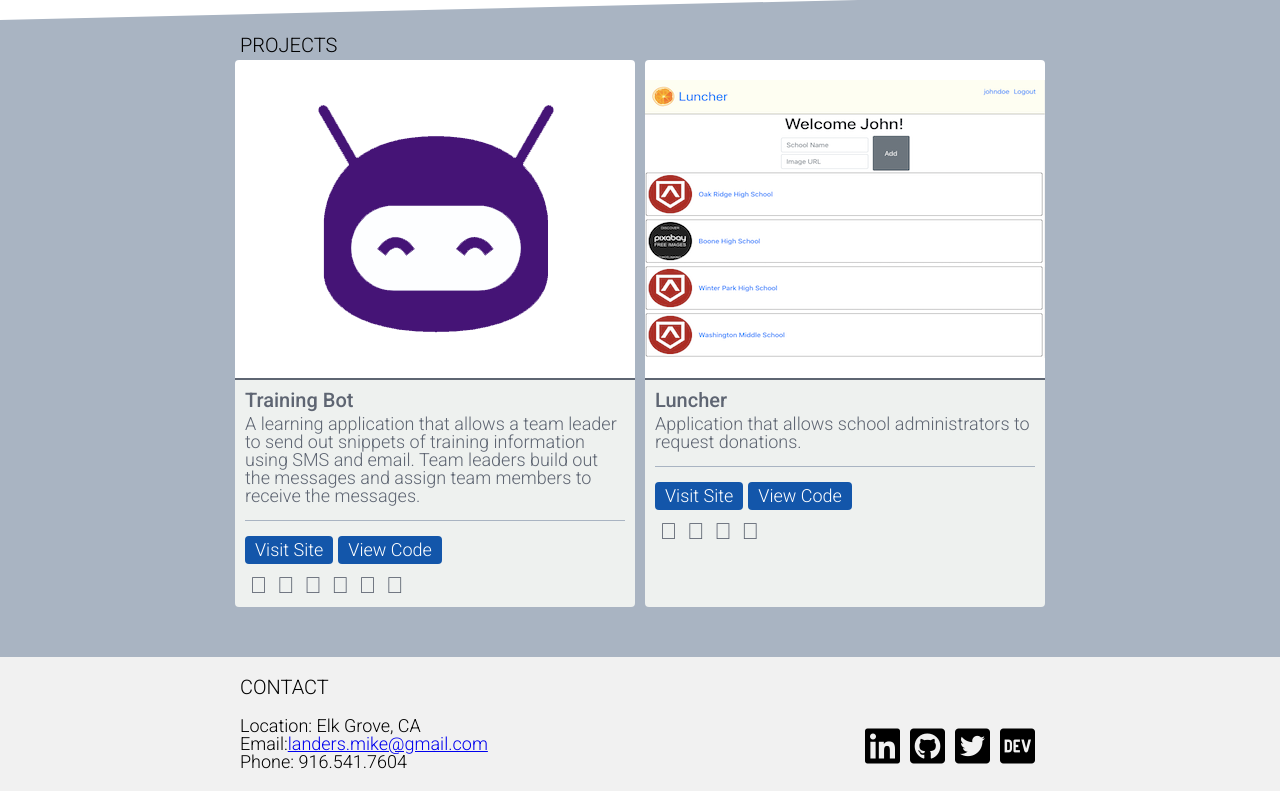
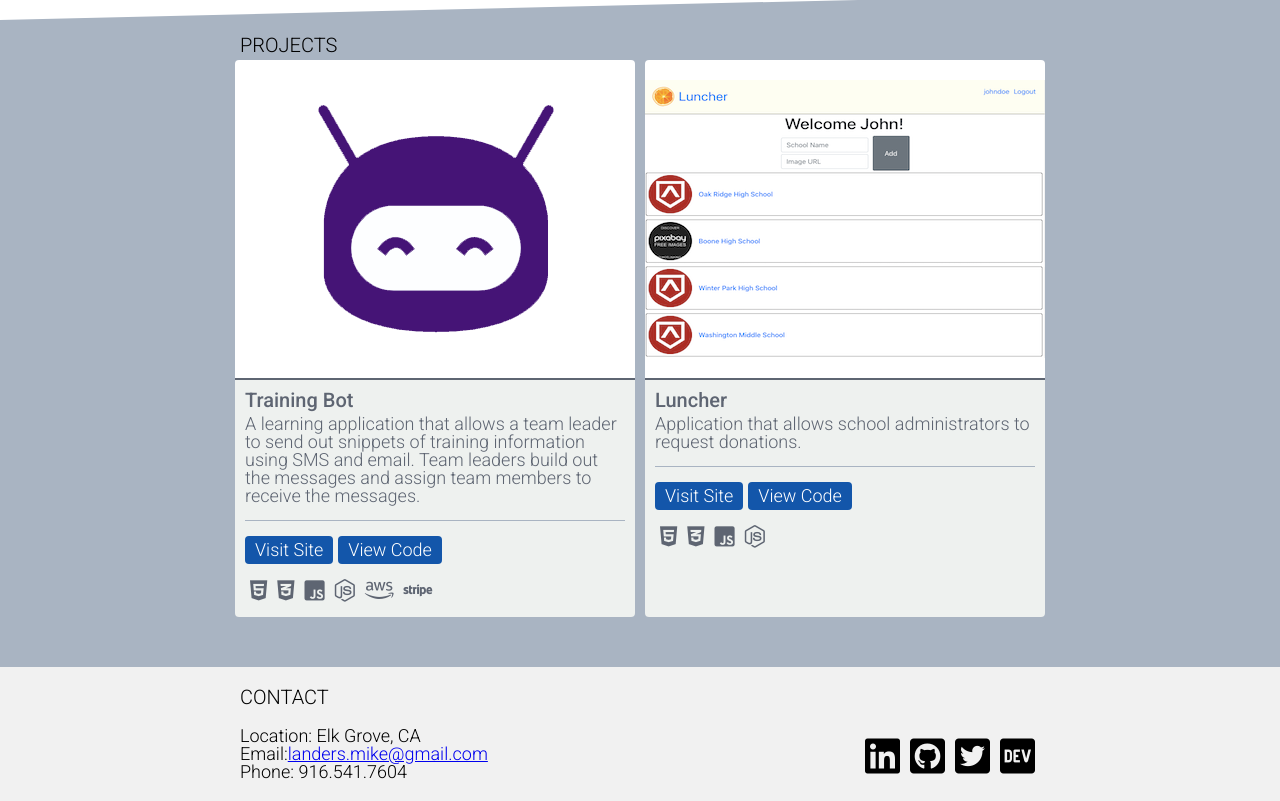
Before and after one commit to mlanders/Portfolio, a React (Create React App) app: page / in a window 1280 px wide. Shown: the part 910-1711 px from the top of the page. Built offline with nearby package versions, Linux system fonts and the light colour scheme.

Commit message:
fixed project icons

```diff
--- a/now.json
+++ b/now.json
@@ -1,6 +1,6 @@
 {
     "version": 2,
-	"alias": ["landers.dev", "mikelanders.io", "mikelanders.me"],
+    "alias": "landers.dev",
 
     "name": "Portfolio",
     "builds": [
--- a/src/data.js
+++ b/src/data.js
@@ -12,12 +12,12 @@ const projects = [
         github: 'https://github.com/training-bot',
         preview: 'https://www.trainingbot.co/',
         tags: [
-            'fa-html5',
-            'fa-css3-alt',
-            'fa-js-square',
-            'fa-node-js',
-            'fa-aws',
-            'fa-stripe'
+            'fab fa-html5',
+            'fab fa-css3-alt',
+            'fab fa-js-square',
+            'fab fa-node-js',
+            'fab fa-aws',
+            'fab fa-stripe'
         ]
     },
     {
@@ -28,7 +28,12 @@ const projects = [
         img: `${project_2}`,
         github: 'https://github.com/luncher2-build-week-org-19/FE-Luncher2',
         preview: 'https://luncher2.netlify.com/',
-        tags: ['fa-html5', 'fa-css3-alt', 'fa-js-square', 'fa-node-js']
+        tags: [
+            'fab fa-html5',
+            'fab fa-css3-alt',
+            'fab fa-js-square',
+            'fab fa-node-js'
+        ]
     }
     // {
     // 	id: 1,
```
Lines whose indentation alone changed are shown as unchanged.
